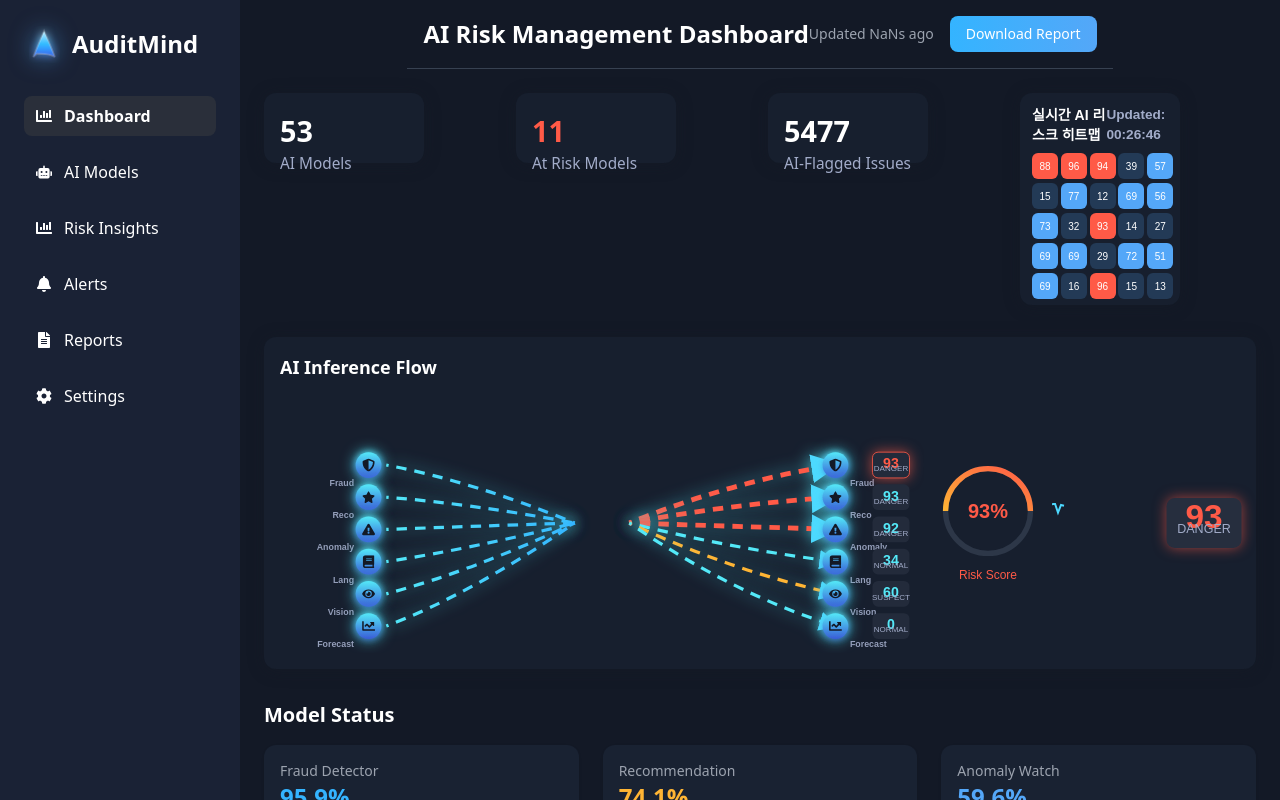
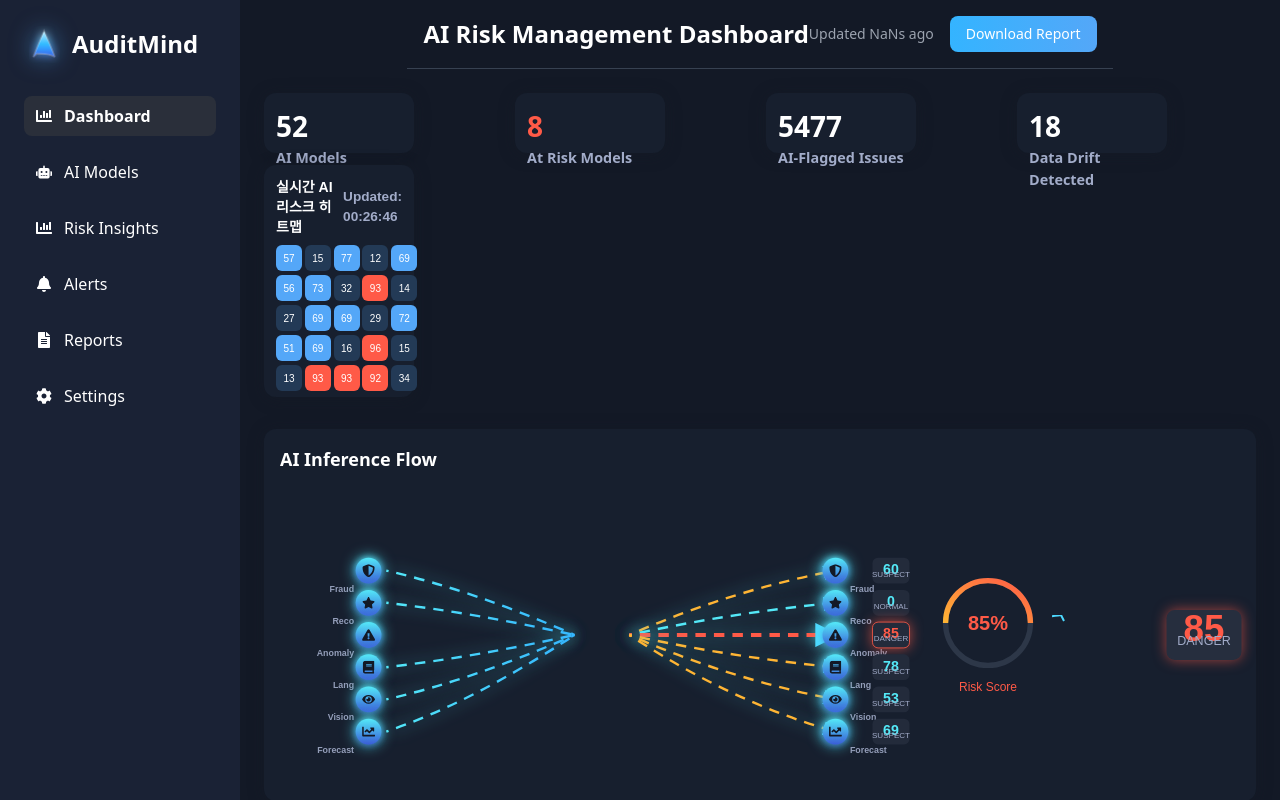
Before and after one commit to kangsangyoul/AM10, a React (Vite) app: page / in a window 1280 px wide. Built offline with nearby package versions, Linux system fonts and the light colour scheme; the HTML template or start-up script is replaced by a standard one.

Commit message:
Refine dashboard visuals

```diff
--- a/src/components/DangerScoreCard.jsx
+++ b/src/components/DangerScoreCard.jsx
@@ -5,7 +5,7 @@ const DangerScoreCard = ({ score, state }) => (
     className="flex flex-col items-center justify-center text-center bg-[#262e3e] rounded-lg"
     style={{ width: 72, height: 48, boxShadow: '0 0 12px rgba(255,90,71,0.6)', animation: 'heart 1.2s infinite' }}
   >
-    <div className="text-[2rem] font-bold" style={{ color: '#ff5a47' }}>
+    <div className="text-[2.2rem] font-bold" style={{ color: '#ff5a47' }}>
       {score}
     </div>
     <div className="text-xs text-[#a2acc9] mt-[-4px]">{state}</div>
--- a/src/components/Dashboard.jsx
+++ b/src/components/Dashboard.jsx
@@ -8,6 +8,7 @@ const initialStats = [
   { label: 'AI Models', value: 52, color: '#ffffff' },
   { label: 'At Risk Models', value: 9, color: '#ff5a47' },
   { label: 'AI-Flagged Issues', value: 5478, color: '#ffffff' },
+  { label: 'Data Drift Detected', value: 21, color: '#ffffff' },
 ];
 
 
@@ -61,24 +62,24 @@ const Dashboard = ({ onUpdate }) => {
 
   return (
     <div className="space-y-8">
-      <div className="grid grid-cols-2 lg:grid-cols-4 gap-4">
+      <div className="grid grid-cols-2 lg:grid-cols-4 gap-3">
         {stats.map((stat, index) => (
           <div
             key={index}
-            className="bg-[#171f2e] rounded-xl p-4 flex flex-col justify-between"
-            style={{ width: 160, height: 70, boxShadow: '0 2px 16px rgba(22,28,38,0.4)' }}
+            className="bg-[#171f2e] rounded-xl p-3 flex flex-col justify-between"
+            style={{ width: 150, height: 60, boxShadow: '0 2px 16px rgba(22,28,38,0.4)' }}
           >
-            <div className="text-[1.8rem] font-bold" style={{ color: stat.color }}>
+            <div className="text-[1.75rem] font-bold" style={{ color: stat.color }}>
               {stat.value}
             </div>
-            <div className="text-[0.96rem]" style={{ color: '#a2acc9' }}>
+            <div className="text-[0.9rem] font-semibold" style={{ color: '#a2acc9' }}>
               {stat.label}
             </div>
           </div>
         ))}
         <div
           className="bg-[#171f2e] rounded-xl p-3 flex flex-col"
-          style={{ width: 160, boxShadow: '0 2px 16px rgba(22,28,38,0.4)' }}
+          style={{ width: 150, boxShadow: '0 2px 16px rgba(22,28,38,0.4)' }}
         >
           <Heatmap />
         </div>
--- a/src/components/FlowCurve.jsx
+++ b/src/components/FlowCurve.jsx
@@ -1,6 +1,6 @@
 import React from 'react';
 
-const FlowCurve = ({ d, color = 'url(#emerald)', width = 4, marker = '' }) => (
+const FlowCurve = ({ d, color = 'url(#emerald)', width = 3, marker = '' }) => (
   <path
     d={d}
     stroke={color}
--- a/src/components/InferenceFlow.jsx
+++ b/src/components/InferenceFlow.jsx
@@ -43,14 +43,14 @@ const InferenceFlow = () => {
 
   const maxIndex = scores.reduce((p, c, i) => (c > scores[p] ? i : p), 0);
 
-  const centerY = 130;
-  const iconStartY = 58;
+  const centerY = 150;
+  const iconStartY = 70;
   const iconSpacing = 40;
   const positions = models.map((_, i) => iconStartY + i * iconSpacing);
 
   return (
     <div className="flex items-center justify-center font-[Pretendard,sans-serif] text-xs">
-      <svg viewBox="0 0 800 260" width="100%" height="260" className="block">
+      <svg viewBox="0 0 800 300" width="100%" height="300" className="block">
         <defs>
           <linearGradient id="emerald" x1="0" y1="0" x2="1" y2="0">
             <stop offset="0%" stopColor="#54e9f8" />
@@ -92,7 +92,7 @@ const InferenceFlow = () => {
               key={`out-${m.key}`}
               d={outputPath}
               color={colorFor(scores[i])}
-              width={scores[i] >= 80 ? 6 : 4}
+              width={scores[i] >= 80 ? 5 : 3}
               marker="url(#arrow)"
             />
           );
--- a/src/components/ModelStatus.jsx
+++ b/src/components/ModelStatus.jsx
@@ -41,7 +41,7 @@ const ModelStatus = () => {
   }, []);
 
   return (
-    <div className="grid grid-cols-1 md:grid-cols-3 gap-6">
+    <div className="grid grid-cols-2 md:grid-cols-3 lg:grid-cols-6 gap-4">
       {models.map((model, i) => (
         <div key={i} className="bg-[#192232] rounded-xl p-4 shadow">
           <div className="text-sm text-gray-400">{model.name}</div>
```
